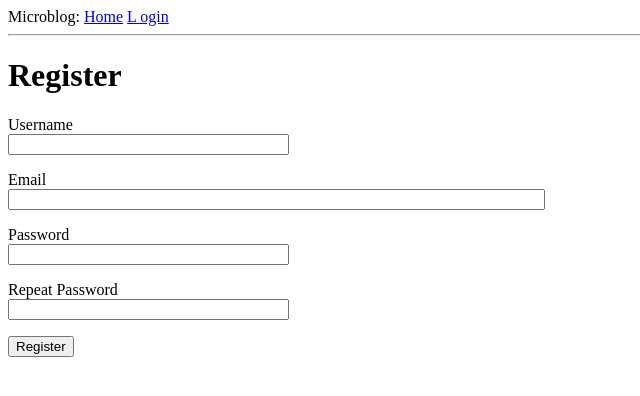
After one commit to kolcz/microblog_flask_mega_tutorial, a Flask app: page /register in a window 1280 px wide. The commit adds this page. Shown: the top 396 px of the page, without its empty margins (0-640 px from the left). Run offline with Flask 3, Linux system fonts and the light colour scheme.

Commit message:
Finished chapter 5

```diff
--- a/app/__init__.py
+++ b/app/__init__.py
@@ -2,10 +2,13 @@ from flask import Flask
 from config import Config
 from flask_sqlalchemy import SQLAlchemy
 from flask_migrate import Migrate
+from flask_login import LoginManager
 
 app = Flask(__name__)
 app.config.from_object(Config)
 db = SQLAlchemy(app)
 migrate = Migrate(app, db)
+login = LoginManager(app)
+login.login_view = 'login'
 
 from app import routes, models
--- a/app/forms.py
+++ b/app/forms.py
@@ -1,9 +1,32 @@
 from flask_wtf import FlaskForm
 from wtforms import StringField, PasswordField, BooleanField, SubmitField
-from wtforms.validators import DataRequired
+from wtforms.validators import ValidationError, DataRequired, Email, EqualTo
+import sqlalchemy as sa
+from app import db
+from app.models import User
 
 class LoginForm(FlaskForm):
     username = StringField('Username', validators=[DataRequired()])
     password = PasswordField('Password', validators=[DataRequired()])
     remember_me = BooleanField('Remember Me')
     submit = SubmitField('Sign In')
+
+class RegistrationForm(FlaskForm):
+    username = StringField('Username', validators=[DataRequired()])
+    email = StringField('Email', validators=[DataRequired(), Email()])
+    password = PasswordField('Password', validators=[DataRequired()])
+    password2 = PasswordField(
+        'Repeat Password', validators=[DataRequired(), EqualTo('password')])
+    submit = SubmitField('Register')
+
+    def validate_username(self, username):
+        user = db.session.scalar(sa.select(User).where(
+            User.username == username.data))
+        if user is not None:
+            raise ValidationError('Please use a different username.')
+
+    def validate_email(self, email):
+        user = db.session.scalar(sa.select(User).where(
+            User.email == email.data))
+        if user is not None:
+            raise ValidationError('Please use a different email address.')
--- a/app/routes.py
+++ b/app/routes.py
@@ -1,9 +1,19 @@
 from flask import render_template, flash, redirect, url_for
 from app import app
 from app.forms import LoginForm
+from flask_login import current_user, login_user
+import sqlalchemy as sa
+from app import db
+from app.forms import RegistrationForm
+from app.models import User
+from flask_login import logout_user
+from flask_login import login_required
+from flask import request
+from urllib.parse import urlsplit
 
 @app.route('/')
 @app.route('/index')
+@login_required
 def index():
     user = {'username': 'Miguel'}
     posts = [
@@ -16,13 +26,41 @@ def index():
             'body': 'Then Avengers movie was so cool!'
         }
     ]
-    return render_template('index.html', title='Home', user=user, posts=posts)
+    return render_template('index.html', title='Home', posts=posts)
 
 @app.route('/login', methods=['GET', 'POST'])
 def login():
+    if current_user.is_authenticated:
+        return redirect(url_for('index'))
     form = LoginForm()
     if form.validate_on_submit():
-        flash('Login requested for user {}, remember_me={}'.format(
-            form.username.data, form.remember_me.data))
-        return redirect(url_for('/index'))
+        user = db.session.scalar(
+            sa.select(User).where(User.username == form.username.data))
+        if user is None or not user.check_password(form.password.data):
+            flash('Invalid username or password')
+            return redirect(url_for('login'))
+        login_user(user, remember=form.remember_me.data)
+        next_page = request.args.get('next')
+        if not next_page or urlsplit(next_page).netloc != '':
+            next_page = url_for('index')
+        return redirect(next_page)
     return render_template('login.html', title='Sign In', form=form)
+
+@app.route('/logout')
+def logout():
+    logout_user()
+    return redirect(url_for('index'))
+
+@app.route('/register', methods=['GET', 'POST'])
+def register():
+    if current_user.is_authenticated:
+        return redirect(url_for('index'))
+    form = RegistrationForm()
+    if form.validate_on_submit():
+        user = User(username=form.username.data, email=form.email.data)
+        user.set_password(form.password.data)
+        db.session.add(user)
+        db.session.commit()
+        flash('Congratulations, you are now a registered user!')
+        return redirect(url_for('login'))
+    return render_template('register.html', title='Register', form=form)
--- a/app/templates/base.html
+++ b/app/templates/base.html
@@ -11,7 +11,11 @@
         <div>
             Microblog:
             <a href="{{ url_for('index') }}">Home</a>
-            <a href="{{ url_for('login') }}">Login</a>
+            {% if current_user.is_anonymous %}
+            <a href="{{ url_for('login') }}">L  ogin</a>
+            {% else %}
+            <a href="{{ url_for('logout') }}">Logout</a>
+            {% endif %}
         </div>
         <hr>
         {% with messages = get_flashed_messages() %}
--- a/app/templates/index.html
+++ b/app/templates/index.html
@@ -1,7 +1,7 @@
 {% extends "base.html" %}
 
 {% block content %}
-    <h1>Hi, {{ user.username }}!</h1>
+    <h1>Hi, {{ current_user.username }}!</h1>
     {% for post in posts %}
     <div><p>{{ post.author.username }} says: <b>{{ post.body }}</b></p></div>
     {% endfor %}
--- a/app/templates/login.html
+++ b/app/templates/login.html
@@ -21,4 +21,5 @@
         <p>{{ form.remember_me() }} {{ form.remember_me.label }}</p>
         <p>{{ form.submit() }}</p>
     </form>
+    <p>New User? <a href="{{ url_for('register') }}">Click to Register!</a></p>
 {% endblock %}
--- /dev/null
+++ b/app/templates/register.html
@@ -0,0 +1,37 @@
+{% extends "base.html" %}
+
+{% block content %}
+    <h1>Register</h1>
+    <form action="" method="post">
+        {{ form.hidden_tag() }}
+        <p>
+            {{ form.username.label}}<br>
+            {{ form.username(size=32) }}<br>
+            {% for error in form.username.errors %}
+            <span style="color: red;">[{{ error }}]</span>
+            {% endfor %}
+        </p>
+        <p>
+            {{ form.email.label }}<br>
+            {{ form.email(size=64) }}<br>
+            {% for error in form.username.errors %}
+            <span style="color: red;">[{{ error }}]</span>
+            {% endfor %}
+        </p>
+        <p>
+            {{ form.password.label }}<br>
+            {{ form.password(size=32) }}<br>
+            {% for error in form.username.errors %}
+            <span style="color: red;">[{{ error }}]</span>
+            {% endfor %}
+        </p>
+        <p>
+            {{ form.password2.label }}<br>
+            {{ form.password2(size=32) }}<br>
+            {% for error in form.password2.errors %}
+            <span style="color: red;">[{{ error }}]</span>
+            {% endfor %}
+        </p>
+        <p>{{ form.submit() }}</p>
+    </form>
+{% endblock %}
```
Also changed, not shown: app/models.py (+14 -1 lines), app.db.
